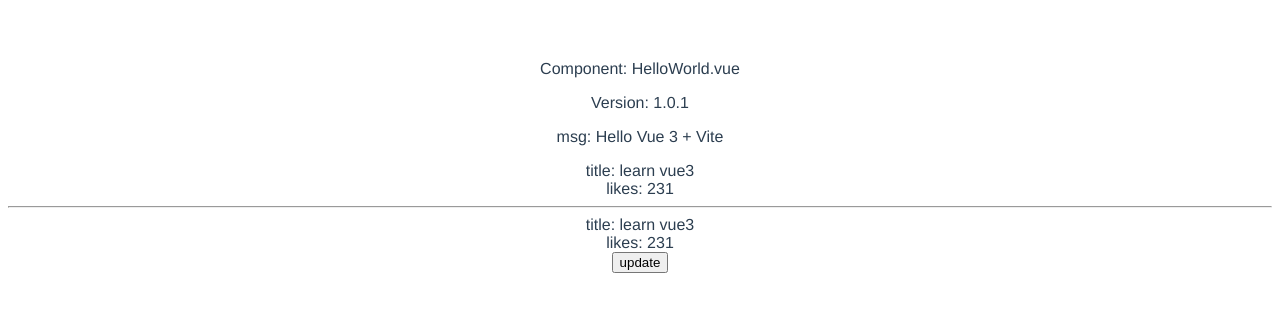
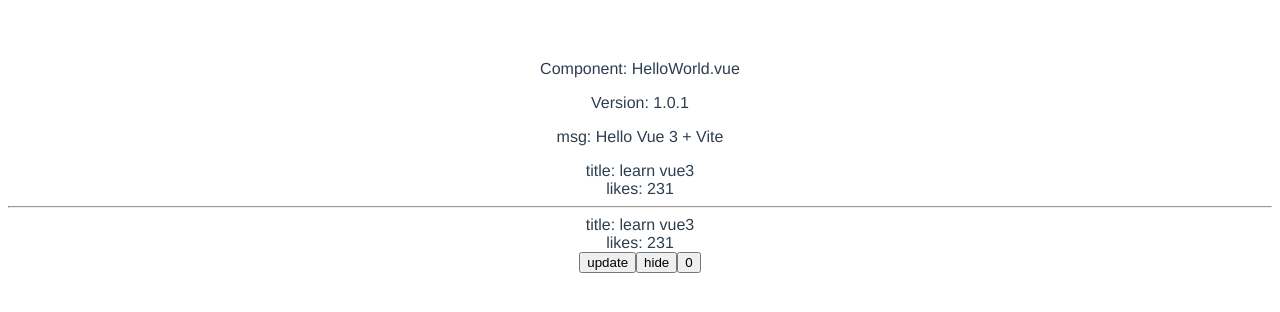
Before and after one commit to Huauauaa/vue3_news, a Vue app: page / in a window 1280 px wide. Shown: the top 312 px of the page. Built offline with nearby package versions, Linux system fonts and the light colour scheme.

Commit message:
life cycle

```diff
--- a/src/App.vue
+++ b/src/App.vue
@@ -1,10 +1,18 @@
 <script setup>
 // This starter template is using Vue 3 <script setup> SFCs
 // Check out https://v3.vuejs.org/api/sfc-script-setup.html#sfc-script-setup
+import { ref } from 'vue';
 import HelloWorld from './components/HelloWorld.vue';
+import Demo from './components/Demo.vue';
+
+const isShowDemo = ref(true);
 
 function say() {
   console.log('say some words');
+}
+
+function onSwitchDemo() {
+  isShowDemo.value = !isShowDemo.value;
 }
 </script>
 
@@ -17,6 +25,8 @@
       <p>Version: 1.0.1</p>
     </template>
   </HelloWorld>
+  <button @click="onSwitchDemo">{{ isShowDemo ? 'hide' : 'show' }}</button>
+  <Demo v-if="isShowDemo" />
 </template>
 
 <style>
--- /dev/null
+++ b/src/components/Demo.vue
@@ -0,0 +1,48 @@
+<script setup>
+import {
+  onBeforeMount,
+  onMounted,
+  onBeforeUpdate,
+  onUpdated,
+  onBeforeUnmount,
+  onUnmounted,
+  onActivated,
+  onDeactivated,
+  ref,
+} from 'vue';
+
+onBeforeMount(() => {
+  console.log('onBeforeMount');
+});
+
+onMounted(() => {
+  console.log('onMounted');
+});
+onBeforeUpdate(() => {
+  console.log('onBeforeUpdate');
+});
+onUpdated(() => {
+  console.log('onUpdated');
+});
+onBeforeUnmount(() => {
+  console.log('onBeforeUnmount');
+});
+onUnmounted(() => {
+  console.log('onUnmounted');
+});
+onActivated(() => {
+  console.log('onActivated');
+});
+onDeactivated(() => {
+  console.log('onDeactivated');
+});
+
+const count = ref(0);
+function onCount() {
+  count.value++;
+}
+</script>
+<template>
+  <button @click="onCount">{{ count }}</button>
+</template>
+<style scoped></style>
```
